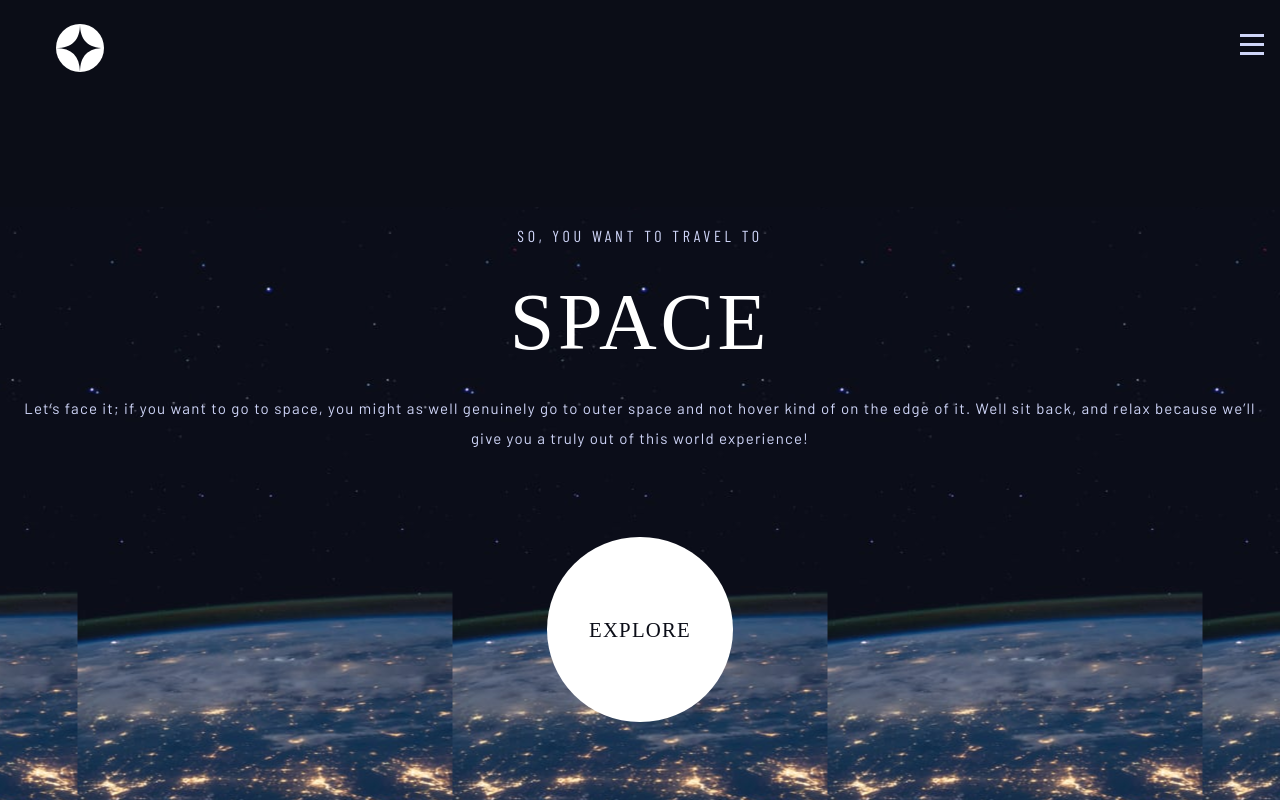
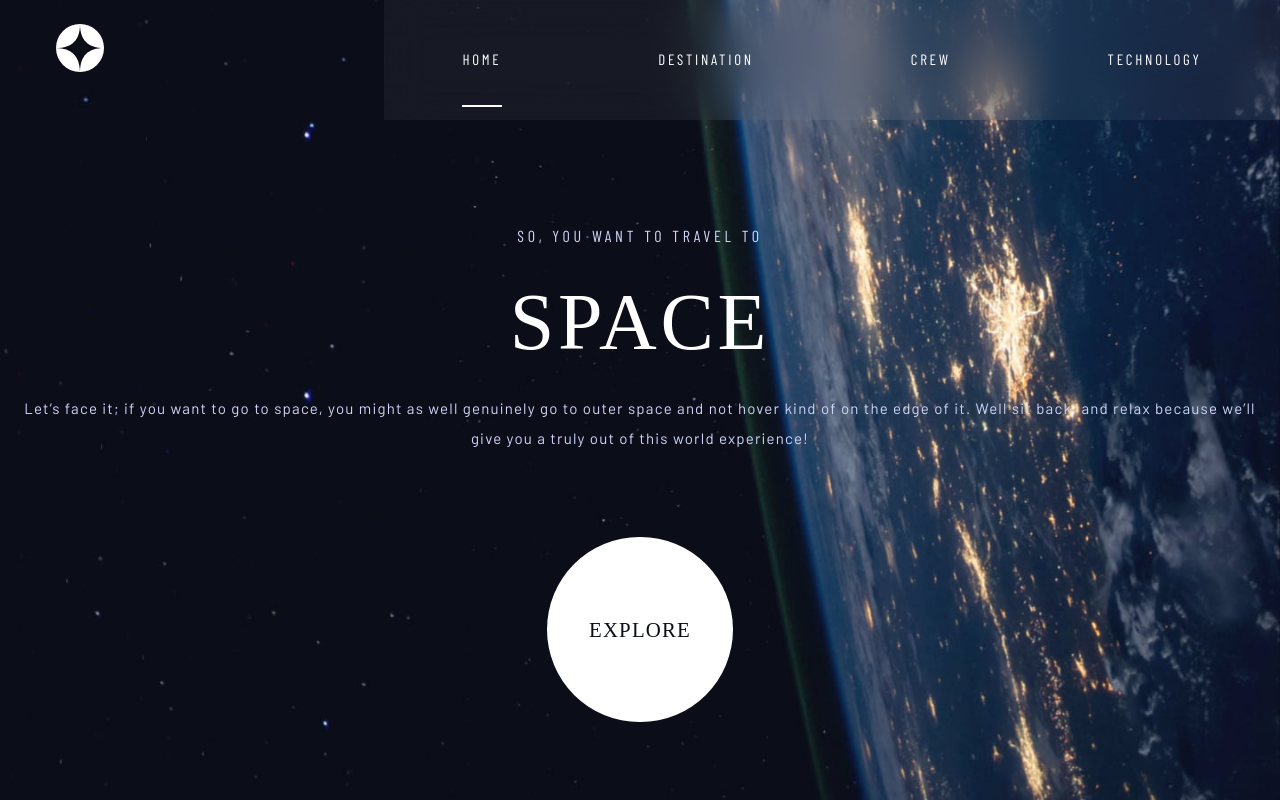
Before and after one commit to nascimentolds/space-tourism-website-main, a plain HTML site: page index.html in a window 1280 px wide. Drawn offline with nearby package versions, Linux system fonts and the light colour scheme; a web font is replaced by a local one.

Commit message:
Navigation

```diff
--- /dev/null
+++ b/assets/css/_background.scss
@@ -0,0 +1,12 @@
+body {
+    background: url(../home/background-home-mobile.jpg) no-repeat center center fixed;
+    background-size: cover;
+
+    @include respond-to("md") {
+        background-image: url(../home/background-home-tablet.jpg);
+    }
+
+    @include respond-to("lg") {
+        background-image: url(../home/background-home-desktop.jpg);
+    }
+}
--- /dev/null
+++ b/assets/css/_breakpoints.scss
@@ -0,0 +1,20 @@
+$breakpoints: (
+    md: 45rem,
+    lg: 62rem,
+) !default;
+
+@mixin respond-to($breakpoint) {
+    // If the key exists in the map
+    @if map-has-key($breakpoints, $breakpoint) {
+        // Prints a media query based on the value
+        @media (min-width: map-get($breakpoints, $breakpoint)) {
+            @content;
+        }
+    }
+
+    // If the key doesn't exist in the map
+    @else {
+        @warn "Unfortunately, no value could be retrieved from `#{$breakpoint}`. "
+          + "Available breakpoints are: #{map-keys($breakpoints)}.";
+    }
+}
--- /dev/null
+++ b/assets/css/_home.scss
@@ -0,0 +1,61 @@
+.home {
+    text-align: center;
+    display: grid;
+    place-items: center;
+    padding-inline: 1rem;
+    padding-bottom: 4rem;
+    color: $clr-light;
+    font-family: $ff-sans-normal;
+    line-height: 2em;
+    letter-spacing: 1.2px;
+
+    .travel {
+        font-size: $fs-600;
+        font-family: $ff-sans-cond;
+        text-transform: uppercase;
+        letter-spacing: 3.75px;
+    }
+
+    .space {
+        display: block;
+        margin-block: 3.5rem;
+        font-family: $ff-serif;
+        font-size: $fs-900;
+        color: $clr-white;
+    }
+
+    .large-button {
+        font-size: 1.3rem;
+        position: relative;
+        z-index: 1;
+        display: inline-grid;
+        place-items: center;
+        padding: 0 2em;
+        border-radius: 50%;
+        aspect-ratio: 1;
+        text-decoration: none;
+        background-color: $clr-white;
+        font-family: $ff-serif;
+        color: $clr-dark;
+        text-transform: uppercase;
+        margin-top: 3.5rem;
+
+        &::after {
+            content: "";
+            position: absolute;
+            z-index: -1;
+            width: 100%;
+            height: 100%;
+            background: $clr-white / 0.1;
+            border-radius: 50%;
+            opacity: 0;
+            transition: opacity 500ms linear, transform 750ms ease-in-out;
+        }
+
+        &:hover::after,
+        &:focus::after {
+            opacity: 1;
+            transform: scale(1.5);
+        }
+    }
+}
--- a/assets/css/_navigation.scss
+++ b/assets/css/_navigation.scss
@@ -17,11 +17,21 @@
     transform: translateX(100%);
     transition: transform 500ms ease-in-out;
 
+    &[data-visible="true"] {
+        transform: translateX(0);
+    }
+
     a {
         font-family: $ff-sans-cond;
         color: $clr-white;
         text-transform: uppercase;
         letter-spacing: 2.75px;
+        cursor: pointer;
+
+        &.active {
+            display: flex;
+            border-right: 5px solid $clr-white;
+        }
 
         span {
             font-weight: 700;
@@ -29,14 +39,48 @@
         }
     }
 
-    a.active {
-        display: flex;
-        border-right: 5px solid $clr-white;
+    @include respond-to("md") {
+        margin: 0;
+        padding: 0;
+        grid-gap: 0;
+        gap: 0;
+        flex-direction: row;
+        height: 15%;
+        align-items: center;
+        justify-content: space-around;
+        transform: translateX(0);
+
+        a {
+            padding-block: 2.3em;
+
+            &.active {
+                border: none;
+                border-bottom: 2px solid $clr-white;
+            }
+
+            &:after {
+                display: block;
+                content: "";
+                border-bottom: solid 2px $clr-white / 2;
+                transform: scaleX(0);
+                transition: transform 250ms ease-in-out;
+                position: relative;
+                bottom: -2.3em;
+            }
+
+            &:hover:after {
+                transform: scaleX(1);
+            }
+
+            &:after {
+                transform-origin: 0% 50%;
+            }
+
+            span {
+                display: none;
             }
         }
-
-.primary-navigation[data-visible="true"] {
-    transform: translateX(0);
+    }
 }
 
 .mobile-nav-toggle {
@@ -52,13 +96,17 @@
     width: 1.5rem;
     aspect-ratio: 1;
     border: 0;
-}
 
-.mobile-nav-toggle[aria-expanded="true"] {
+    &[aria-expanded="true"] {
         background-image: url(../shared/icon-close.svg);
     }
 
-.mobile-nav-toggle:focus-visible {
+    &:focus-visible {
         outline: 5px solid white;
         outline-offset: 5px;
     }
+
+    @include respond-to("md") {
+        display: none;
+    }
+}
--- a/assets/css/_reset.scss
+++ b/assets/css/_reset.scss
@@ -50,9 +50,6 @@ body {
   line-height: 1.5;
   min-height: 100vh;
   display: grid;
-
-  background-size: cover;
-  background-position: bottom center;
 }
 
 /* make images easier to work with */
--- a/assets/css/style.scss
+++ b/assets/css/style.scss
@@ -1,68 +1,6 @@
 @import "./variables";
 @import "./reset";
+@import "./breakpoints";
 @import "./navigation";
-
-.home {
-  text-align: center;
-  display: grid;
-  place-items: center;
-  padding-inline: 1rem;
-  padding-bottom: 4rem;
-  color: $clr-light;
-  font-family: $ff-sans-normal;
-  line-height: 2em;
-  letter-spacing: 1.2px;
-
-  background-position: center center;
-  background-image: url(../home/background-home-mobile.jpg);
-
-  .travel {
-    font-size: $fs-600;
-    font-family: $ff-sans-cond;
-    text-transform: uppercase;
-    letter-spacing: 3.75px;
-  }
-
-  .space {
-    display: block;
-    margin-block: 3.5rem;
-    font-family: $ff-serif;
-    font-size: $fs-900;
-    color: $clr-white;
-  }
-
-  .large-button {
-    font-size: 1.3rem;
-    position: relative;
-    z-index: 1;
-    display: inline-grid;
-    place-items: center;
-    padding: 0 2em;
-    border-radius: 50%;
-    aspect-ratio: 1;
-    text-decoration: none;
-    background-color: $clr-white;
-    font-family: $ff-serif;
-    color: $clr-dark;
-    text-transform: uppercase;
-    margin-top: 3.5rem;
-
-    &::after {
-      content: "";
-      position: absolute;
-      z-index: -1;
-      width: 100%;
-      height: 100%;
-      background: $clr-white / 0.1;
-      border-radius: 50%;
-      opacity: 0;
-      transition: opacity 500ms linear, transform 750ms ease-in-out;
-    }
-
-    &:hover::after,
-    &:focus::after {
-      opacity: 1;
-      transform: scale(1.5);
-    }
-  }
-}
+@import "./background";
+@import "./home";
```
Also changed, not shown: assets/css/style.css, 1 other file. Lines whose indentation alone changed are shown as unchanged.
